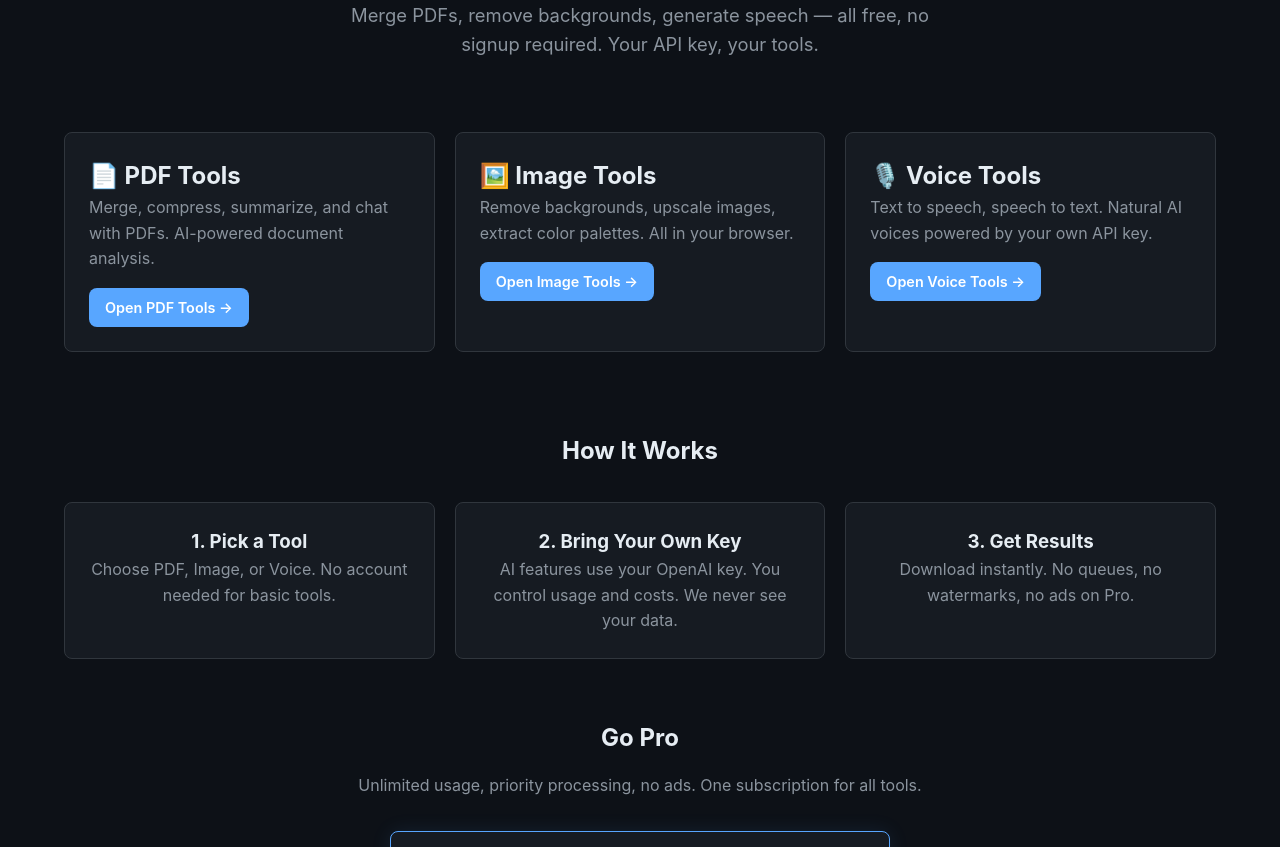
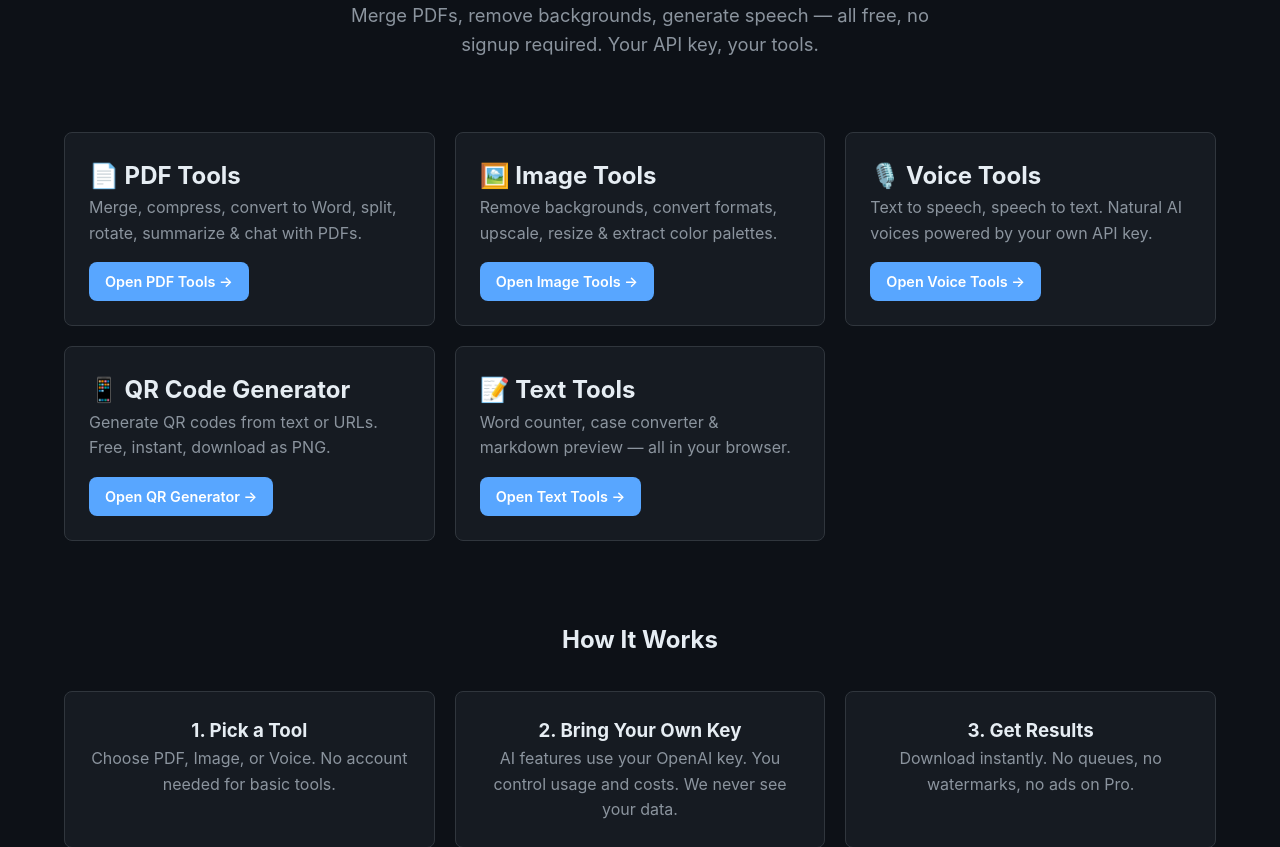
Before and after one commit to scythelb-web/toollab, a FastAPI app: page / in a window 1280 px wide. Shown: the part 249-1096 px from the top of the page. Run offline with FastAPI, Linux system fonts and the light colour scheme; some libraries are stand-ins or nearby versions.

Commit message:
feat: add QR and Text tool cards to homepage

```diff
--- a/templates/home.html
+++ b/templates/home.html
@@ -9,18 +9,28 @@
 <section class="grid">
   <a href="/pdf" class="card" style="text-decoration:none;color:inherit">
     <h2>📄 PDF Tools</h2>
-    <p class="text-dim">Merge, compress, summarize, and chat with PDFs. AI-powered document analysis.</p>
+    <p class="text-dim">Merge, compress, convert to Word, split, rotate, summarize & chat with PDFs.</p>
     <span class="btn mt-16" style="margin-top:16px">Open PDF Tools →</span>
   </a>
   <a href="/image" class="card" style="text-decoration:none;color:inherit">
     <h2>🖼️ Image Tools</h2>
-    <p class="text-dim">Remove backgrounds, upscale images, extract color palettes. All in your browser.</p>
+    <p class="text-dim">Remove backgrounds, convert formats, upscale, resize & extract color palettes.</p>
     <span class="btn mt-16" style="margin-top:16px">Open Image Tools →</span>
   </a>
   <a href="/voice" class="card" style="text-decoration:none;color:inherit">
     <h2>🎙️ Voice Tools</h2>
     <p class="text-dim">Text to speech, speech to text. Natural AI voices powered by your own API key.</p>
     <span class="btn mt-16" style="margin-top:16px">Open Voice Tools →</span>
+  </a>
+  <a href="/qr" class="card" style="text-decoration:none;color:inherit">
+    <h2>📱 QR Code Generator</h2>
+    <p class="text-dim">Generate QR codes from text or URLs. Free, instant, download as PNG.</p>
+    <span class="btn mt-16" style="margin-top:16px">Open QR Generator →</span>
+  </a>
+  <a href="/text" class="card" style="text-decoration:none;color:inherit">
+    <h2>📝 Text Tools</h2>
+    <p class="text-dim">Word counter, case converter & markdown preview — all in your browser.</p>
+    <span class="btn mt-16" style="margin-top:16px">Open Text Tools →</span>
   </a>
 </section>
 
```
